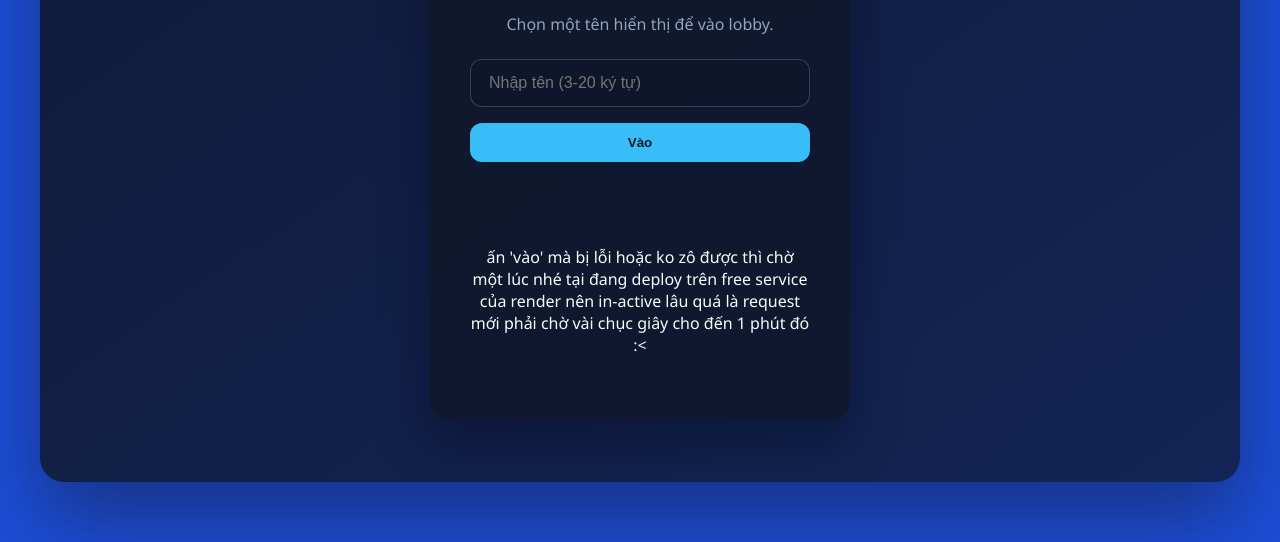
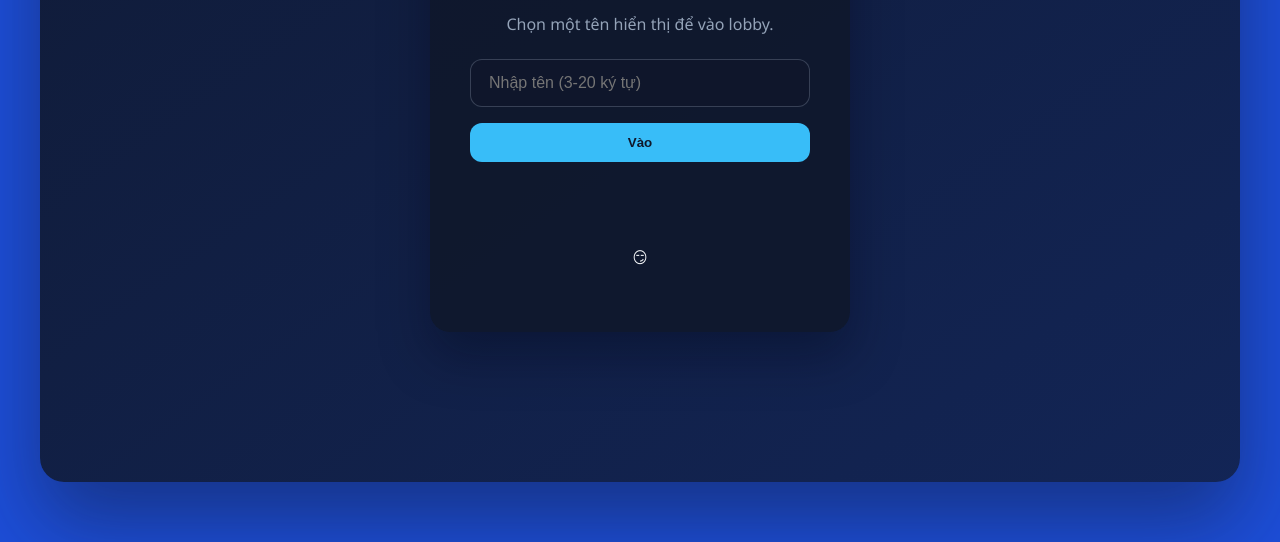
Before and after one commit to vthanhduong/karo-fe, a plain HTML site: page index.html in a window 1280 px wide. Shown: the part 258-800 px from the top of the page. Drawn offline with Linux system fonts and the light colour scheme.

Commit message:
update: ui

```diff
--- a/index.html
+++ b/index.html
@@ -19,7 +19,7 @@
             <button type="submit">Vào</button>
             <p id="login-error" class="error"></p>
           </form>
-          <p>ấn 'vào' mà bị lỗi hoặc ko zô được thì chờ một lúc nhé tại đang deploy trên free service của render nên in-active lâu quá là request mới phải chờ vài chục giây cho đến 1 phút đó :&lt;</p>
+          <p>😏</p>
         </div>
       </section>
 
```
